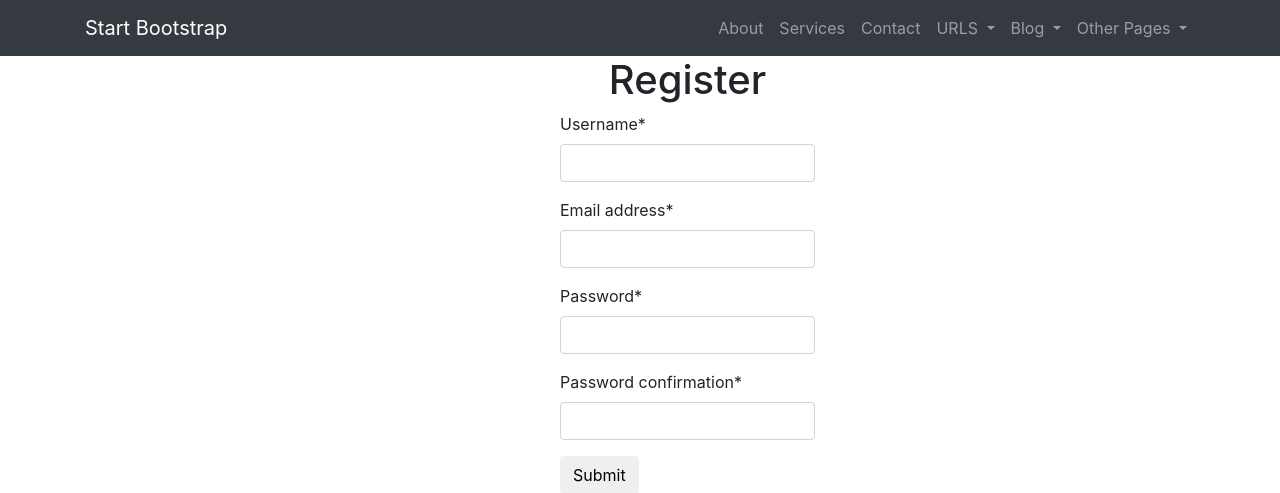
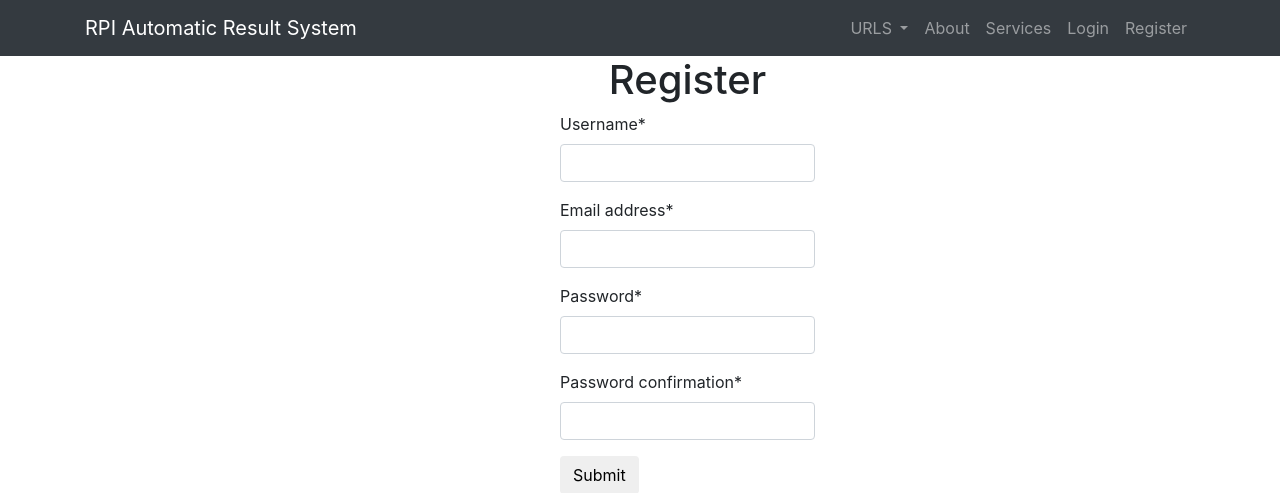
Before and after one commit to TechTouhid/Rpi-Project-django, a Django app: page /register/ in a window 1280 px wide. Shown: the top 493 px of the page. Run offline with Django 3.2, Linux system fonts and the light colour scheme; some libraries are stand-ins or nearby versions.

Commit message:
setup login system in base template and set urls

```diff
--- a/rpi/urls.py
+++ b/rpi/urls.py
@@ -37,5 +37,10 @@ urlpatterns = [
 
 
     url(r'^tabulation$', tabulations, name='tabulation'),
+    url(r'^register/$', register),
+    url(r'^login/$', login_view),
+    url(r'^logout/$', user_logout),
+
+
 
 ]
--- a/rpiapp/templates/base.html
+++ b/rpiapp/templates/base.html
@@ -25,21 +25,13 @@
     <nav class="navbar fixed-top navbar-expand-lg navbar-dark bg-dark fixed-top">
 
       <div class="container">
-        <a class="navbar-brand" href="index.html">Start Bootstrap</a>
+        <a class="navbar-brand" href="/">RPI Automatic Result System</a>
         <button class="navbar-toggler navbar-toggler-right" type="button" data-toggle="collapse" data-target="#navbarResponsive" aria-controls="navbarResponsive" aria-expanded="false" aria-label="Toggle navigation">
           <span class="navbar-toggler-icon"></span>
         </button>
         <div class="collapse navbar-collapse" id="navbarResponsive">
           <ul class="navbar-nav ml-auto">
-            <li class="nav-item">
-              <a class="nav-link" href="about.html">About</a>
-            </li>
-            <li class="nav-item">
-              <a class="nav-link" href="services.html">Services</a>
-            </li>
-            <li class="nav-item">
-              <a class="nav-link" href="contact.html">Contact</a>
-            </li>
+
             <li class="nav-item dropdown">
               <a class="nav-link dropdown-toggle" href="#" id="navbarDropdownPortfolio" data-toggle="dropdown" aria-haspopup="true" aria-expanded="false">
                 URLS
@@ -54,28 +46,22 @@
                 <a class="dropdown-item" href="/student/list/">Student list</a>
               </div>
             </li>
-            <li class="nav-item dropdown">
-              <a class="nav-link dropdown-toggle" href="#" id="navbarDropdownBlog" data-toggle="dropdown" aria-haspopup="true" aria-expanded="false">
-                Blog
-              </a>
-              <div class="dropdown-menu dropdown-menu-right" aria-labelledby="navbarDropdownBlog">
-                <a class="dropdown-item" href="blog-home-1.html">Blog Home 1</a>
-                <a class="dropdown-item" href="blog-home-2.html">Blog Home 2</a>
-                <a class="dropdown-item" href="blog-post.html">Blog Post</a>
-              </div>
-            </li>
-            <li class="nav-item dropdown">
-              <a class="nav-link dropdown-toggle" href="#" id="navbarDropdownBlog" data-toggle="dropdown" aria-haspopup="true" aria-expanded="false">
-                Other Pages
-              </a>
-              <div class="dropdown-menu dropdown-menu-right" aria-labelledby="navbarDropdownBlog">
-                <a class="dropdown-item" href="full-width.html">Full Width Page</a>
-                <a class="dropdown-item" href="sidebar.html">Sidebar Page</a>
-                <a class="dropdown-item" href="faq.html">FAQ</a>
-                <a class="dropdown-item" href="404.html">404</a>
-                <a class="dropdown-item" href="pricing.html">Pricing Table</a>
-              </div>
-            </li>
+              <li class="nav-item">
+                  <a class="nav-link" href="about.html">About</a>
+              </li>
+              <li class="nav-item">
+                  <a class="nav-link" href="services.html">Services</a>
+              </li>
+              <li class="nav-item">
+
+                  {% if request.user.is_authenticated %}
+                      <li><a class="nav-link" href="/logout/">Logout</a></li>
+                  {% else %}
+                      <li><a class="nav-link" href="/login/">Login</a></li>
+                      <li><a class="nav-link" href="/register/">Register</a></li>
+                  {% endif %}
+              </li>
+
           </ul>
         </div>
       </div>
```
Also changed, not shown: db.sqlite3.
